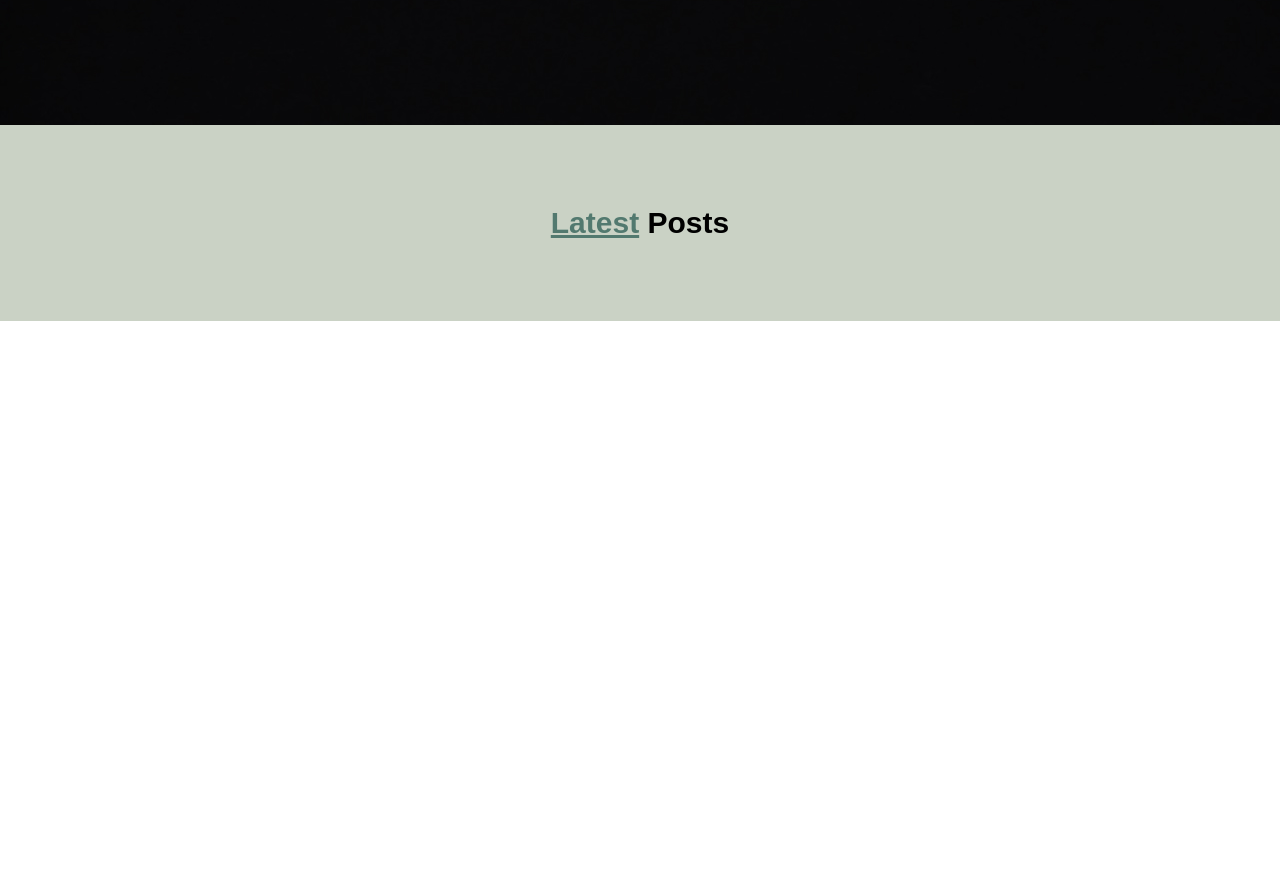
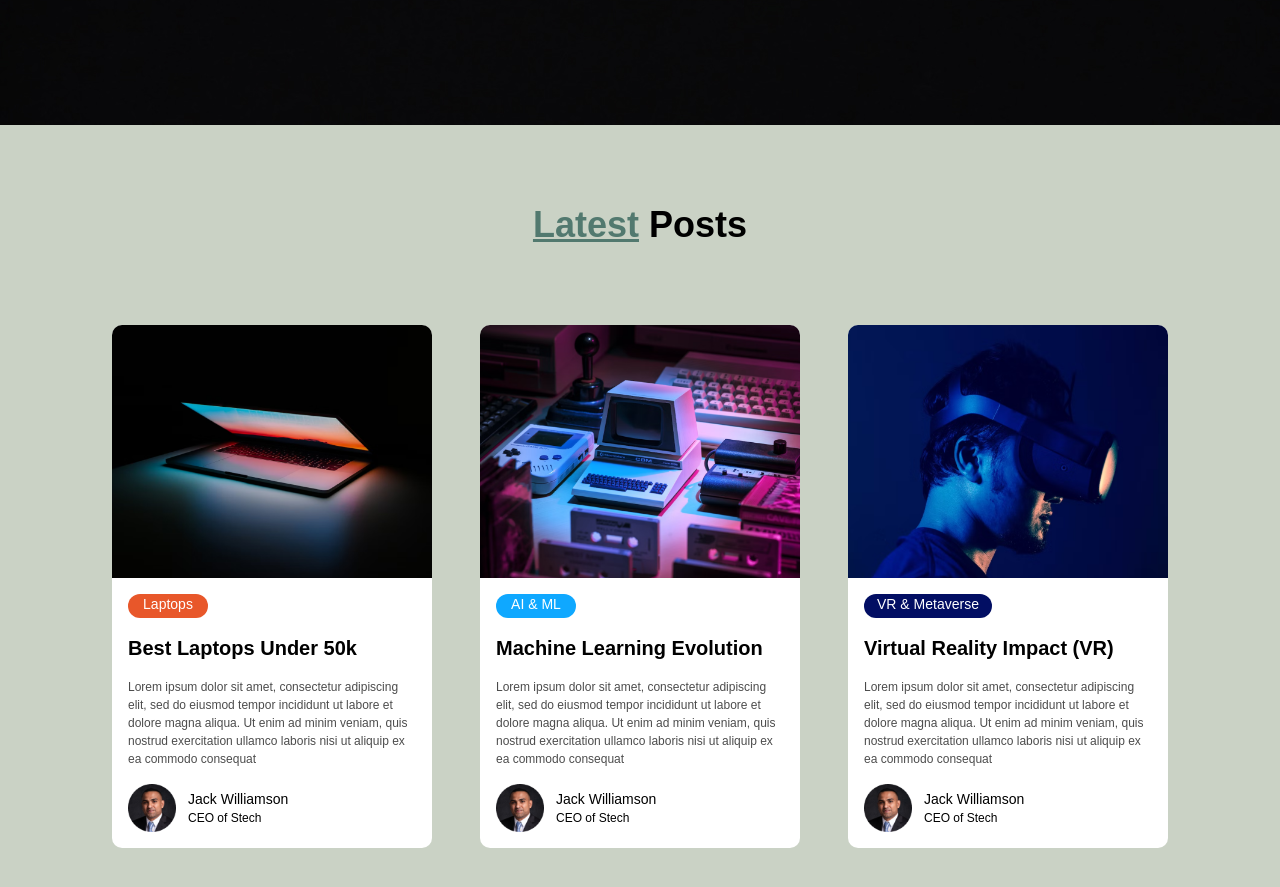
Before and after one commit to zaidhussain2k6/blog-website, a plain HTML site: page index.html in a window 1280 px wide. Shown: the part 567-1454 px from the top of the page. Before the commit the page ends 888 px from the top, so only its background shows below. Drawn offline with nearby package versions, Linux system fonts and the light colour scheme; a web font is replaced by a local one.

Commit message:
Latest Update

```diff
--- a/index.html
+++ b/index.html
@@ -8,23 +8,6 @@
     <link href="https://api.fontshare.com/v2/css?f[]=satoshi@401&display=swap" rel="stylesheet">
     <link href="https://api.fontshare.com/v2/css?f[]=satoshi@900,700,500,301,701,300,501,401,901,400&display=swap" rel="stylesheet">
 
-    <script>
-        tailwind.config = {
-          theme: {
-            extend: {
-              colors: {
-                colorA: '#2F3E46',
-                colorB: '#354F52',
-                colorC: '#52796F',
-                colorD: '#84A98C',
-                colorE: '#CAD2C5',
-                colorF: '#000000',
-              }
-            }
-          }
-        }
-
-    </script>
     <style>
       * {
     box-sizing: border-box;
@@ -41,7 +24,7 @@
   <!-- Header having Navbar -->
 
      <header class="relative" style="background-image: url('./assets/bg-image1.jpg'); ">
-        <nav class="relative mx-auto flex justify-between items-center py-6 px-16">
+        <nav class=" relative mx-auto flex justify-between items-center py-6 px-16">
           <div>
             <img src="assets/logo.svg" alt="">
             </div>
@@ -66,7 +49,7 @@
         </div>
           <h1 class="text-center font-Satoshi text-white font-semibold text-6xl leading-tight tracking-wide">A versatile suggests your blog offers <br> valuable insights and readers</h1>
           <div class="items-center justify-center flex pt-6">
-          <div class="items-center text-center justify-center flex text-white text-[18px] font-medium rounded-[4px] px-10 py-[18px] bg-colorC hover:bg-colorB transition duration-300 ease-in-out"><a href="#">Read More</a></div>
+          <div class="cursor-pointer hover:shadow-lg hover:scale-105 transform transition-transform duration-300 ease-in-out items-center text-center justify-center flex text-white text-[18px] font-medium rounded-[4px] px-10 py-[18px] bg-[#52796F]"><a href="#">Read More</a></div>
         </div>
         </div>
       </header>
@@ -75,9 +58,78 @@
 
       <!-- Main Section Start -->
 
-      <main class="bg-colorE">
+      <main class="bg-[#CAD2C5]">
         <section class="latest-posts py-20">
-          <h1 class="text-center text-3xl font-bold  font-Satoshi"><span class="underline text-colorC">Latest</span> Posts</h1>
+          <h1 class="text-center text-4xl font-bold  font-Satoshi"><span class="underline text-[#52796F]">Latest</span> Posts</h1>
+
+
+          <!-- 3 Boxes -->
+
+          <div class="flex flex-row flex-wrap gap-12 items-center justify-center pt-20">
+
+            <!-- Box 1 -->
+
+          <div class="cursor-pointer space-y-4 bg-white flex-column pb-4 rounded-[10px] hover:shadow-lg hover:scale-105 transform transition-transform duration-300 ease-in-out">
+            <img src="./assets/img1.png" class=" w-80 h-auto rounded-tr-[10px] rounded-tl-[10px]">
+            <div class="my-4 mx-4 h-6 w-20 bg-[#E8572A] rounded-xl items-center justify-center">
+            <p class="font-regular text-[14px] text-center text-white ">Laptops</p>
+          </div>
+
+          <h1 class="mx-4 font-bold text-xl ">Best Laptops Under 50k</h1>
+          <p class="text-[12px] font-medium opacity-70 w-72 mx-4">Lorem ipsum dolor sit amet, consectetur adipiscing elit, sed do eiusmod tempor incididunt ut labore et dolore magna aliqua. Ut enim ad minim veniam, quis nostrud exercitation ullamco laboris nisi ut aliquip ex ea commodo consequat</p>
+
+          <div class="mx-4 flex-row flex items-center justify-start">
+            <img src="./assets/pfp.png" class="w-12">
+            <div class="pl-3">
+          <h4 class="font-medium text-sm">Jack Williamson</h4>
+          <p class="text-[12px] font-regular">CEO of Stech</p>
+        </div>
+          </div>
+          </div>
+
+          <!-- Box 2 -->
+
+          <div class="cursor-pointer space-y-4 bg-white flex-column pb-4 rounded-[10px] hover:shadow-lg hover:scale-105 transform transition-transform duration-300 ease-in-out">
+            <img src="./assets/img2.png" class=" w-80 h-auto rounded-tr-[10px] rounded-tl-[10px]">
+            <div class="my-4 mx-4 h-6 w-20 bg-[#0FA8FF] rounded-xl items-center justify-center">
+            <p class="font-regular text-[14px] text-center text-white ">AI & ML</p>
+          </div>
+
+          <h1 class="mx-4 font-bold text-xl ">Machine Learning Evolution</h1>
+          <p class="text-[12px] font-medium opacity-70 w-72 mx-4">Lorem ipsum dolor sit amet, consectetur adipiscing elit, sed do eiusmod tempor incididunt ut labore et dolore magna aliqua. Ut enim ad minim veniam, quis nostrud exercitation ullamco laboris nisi ut aliquip ex ea commodo consequat</p>
+
+          <div class="mx-4 flex-row flex items-center justify-start">
+            <img src="./assets/pfp.png" class="w-12">
+            <div class="pl-3">
+          <h4 class="font-medium text-sm">Jack Williamson</h4>
+          <p class="text-[12px] font-regular">CEO of Stech</p>
+        </div>
+          </div>
+          </div>
+
+          <!-- Box 3 -->
+
+          <div class="cursor-pointer space-y-4 bg-white flex-column pb-4 rounded-[10px] hover:shadow-lg hover:scale-105 transform transition-transform duration-300 ease-in-out">
+            <img src="./assets/img3.png" class=" w-80 h-auto rounded-tr-[10px] rounded-tl-[10px]">
+            <div class="my-4 mx-4 h-6 w-32 bg-[#020E63] rounded-xl items-center justify-center">
+            <p class="font-regular text-[14px] text-center text-white ">VR & Metaverse</p>
+          </div>
+
+          <h1 class="mx-4 font-bold text-xl ">Virtual Reality Impact (VR)</h1>
+          <p class="text-[12px] font-medium opacity-70 w-72 mx-4">Lorem ipsum dolor sit amet, consectetur adipiscing elit, sed do eiusmod tempor incididunt ut labore et dolore magna aliqua. Ut enim ad minim veniam, quis nostrud exercitation ullamco laboris nisi ut aliquip ex ea commodo consequat</p>
+
+          <div class="mx-4 flex-row flex items-center justify-start">
+            <img src="./assets/pfp.png" class="w-12">
+            <div class="pl-3">
+          <h4 class="font-medium text-sm">Jack Williamson</h4>
+          <p class="text-[12px] font-regular">CEO of Stech</p>
+        </div>
+          </div>
+          </div>
+
+
+
+        </div>
 
         </section>
 
```
Also changed, not shown: assets/img1.png (added), assets/img2.png (added), assets/img3.png (added), assets/pfp.png (added), 1 other file.
